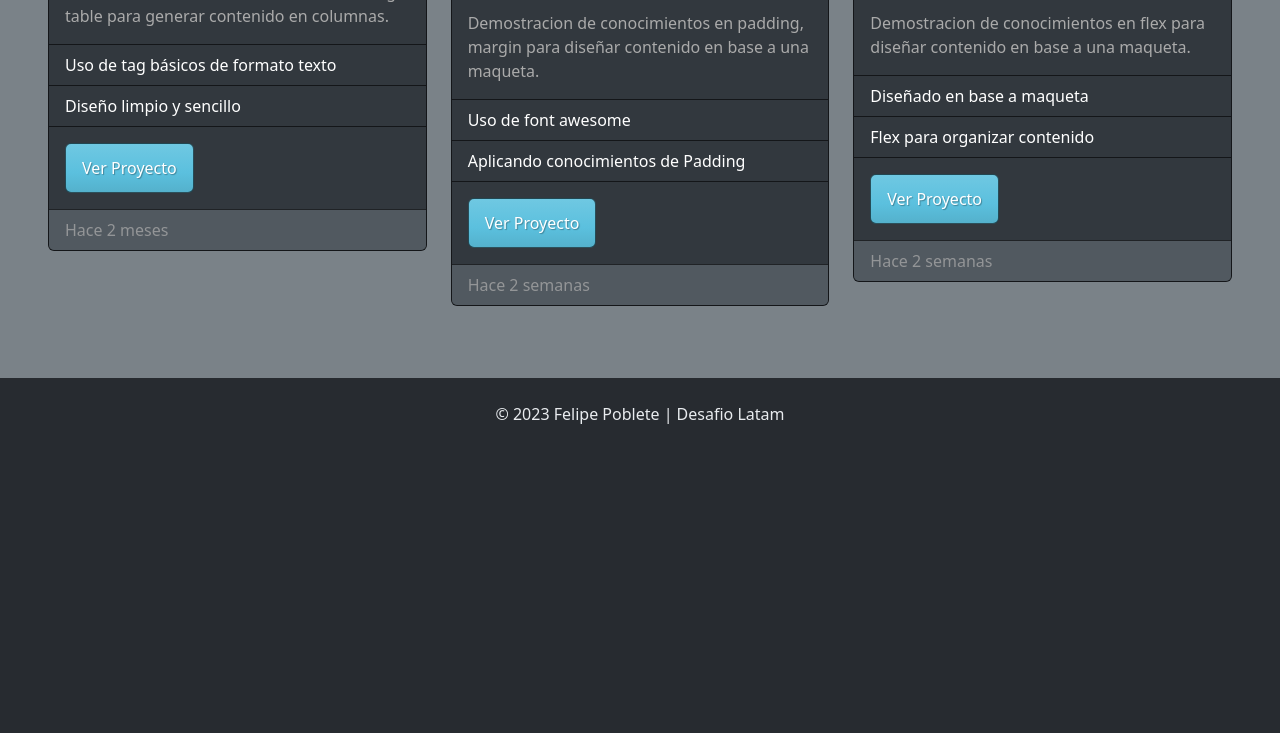
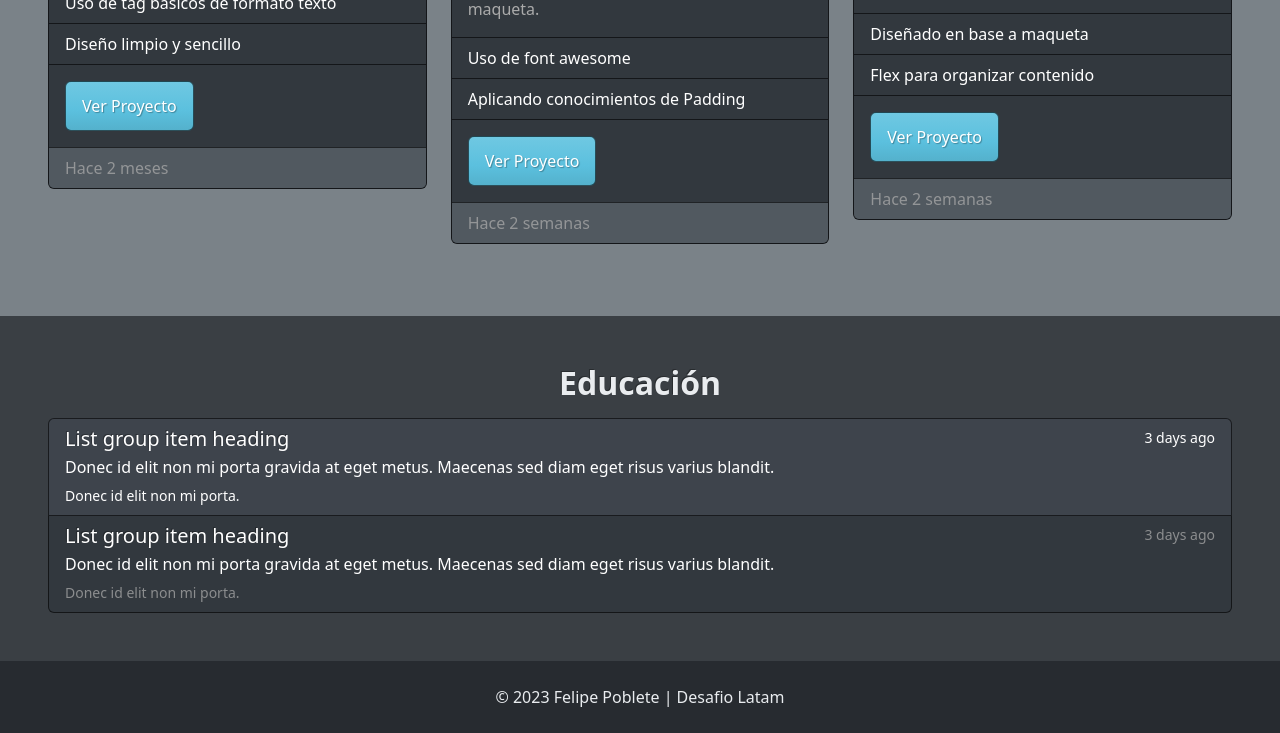
Before and after one commit to lauraespinozaulloa/desafio-portafolio, a plain HTML site: page index.html in a window 1280 px wide. Shown: the part 1075-1808 px from the top of the page. Before the commit the page ends 1525 px from the top, so only its background shows below. Drawn offline with nearby package versions, Linux system fonts and the light colour scheme.

Commit message:
actualizado hasta educacion

```diff
--- a/index.html
+++ b/index.html
@@ -1,5 +1,6 @@
 <!DOCTYPE html>
 <html lang="es">
+
 <head>
     <meta charset="UTF-8">
     <meta http-equiv="X-UA-Compatible" content="IE=edge">
@@ -7,26 +8,22 @@
     <title>Portafolio Felipe Poblete | Desafio Latam 2023</title>
     <link rel="stylesheet" href="assets/css/styles.css">
     <link rel="stylesheet" href="assets/css/bootstrap.min.css">
-    <link
-      rel="stylesheet"
-      href="https://cdnjs.cloudflare.com/ajax/libs/font-awesome/6.4.0/css/all.min.css"
+    <link rel="stylesheet" href="https://cdnjs.cloudflare.com/ajax/libs/font-awesome/6.4.0/css/all.min.css"
         integrity="sha512-iecdLmaskl7CVkqkXNQ/ZH/XLlvWZOJyj7Yy7tcenmpD1ypASozpmT/E0iPtmFIB46ZmdtAc9eNBvH0H/ZpiBw=="
-      crossorigin="anonymous"
-      referrerpolicy="no-referrer"
-    />
+        crossorigin="anonymous" referrerpolicy="no-referrer" />
 </head>
+
 <body>
 
-    <nav class="navbar fixed-top navbar-expand-lg bg-primary" data-bs-theme="dark">
+    <nav class="navbar navbar-expand-lg bg-primary" data-bs-theme="dark">
         <div class="container-fluid">
             <a class="navbar-brand" href="#">Desafio Portafolio 2023</a>
-          <button class="navbar-toggler" type="button" data-bs-toggle="collapse" data-bs-target="#navbarSupportedContent" aria-controls="navbarSupportedContent" aria-expanded="false" aria-label="Toggle navigation">
+            <button class="navbar-toggler" type="button" data-bs-toggle="collapse"
+                data-bs-target="#navbarSupportedContent" aria-controls="navbarSupportedContent" aria-expanded="false"
+                aria-label="Toggle navigation">
                 <span class="navbar-toggler-icon"></span>
             </button>
-          <div
-          class="collapse navbar-collapse justify-content-end"
-          id="navbarSupportedContent"
-        >
+            <div class="collapse navbar-collapse justify-content-end" id="navbarSupportedContent">
                 <ul class="navbar-nav">
                     <li class="nav-item">
                         <a class="nav-link" href="#micv">Mi CV</a>
@@ -46,9 +43,9 @@
         </div>
     </nav>
 
-      <header id="hero-section" class="text-light py-4 mt-5">
+    <header id="hero-section" class="text-light py-3">
         <div class="container" id="micv">
-            <div class="col-12 col-md-10 py-5">
+            <div class="col-12 col-md-10 py-3 mt-2">
                 <h1 class="fw-bold">
                     Felipe Poblete G. | Analista Programador
                 </h1>
@@ -57,7 +54,7 @@
                 </p>
                 <ul>
                     <li>Edad: 35 años</li>
-                   <li>Estado Civil: Soltero</li>
+                    <li>Estado Civil: Cotizando</li>
                     <li>Direccion: Moneda 812, Santiago</li>
                     <li>Pais: Chile</li>
                     <li>Nivel Educativo alcanzado: Técnico profesional.</li>
@@ -77,9 +74,7 @@
 
 
     <section id="portafolio" class="p-5 bg-secondary">
-
         <h2 class="fw-bold text-center text-light mb-3">Mi Portafolio</h2>
-
         <div class="row">
             <div class="col-12 col-sm-4 py-2">
                 <div class="card mb-3">
@@ -90,14 +85,16 @@
                     </div>
                     <img src="assets/img/cv-card.png" alt="Iguana">
                     <div class="card-body">
-                      <p class="card-text">Demostración básica de HTML, se utilizó tag table para generar contenido en columnas.</p>
+                        <p class="card-text">Demostración básica de HTML, se utilizó tag table para generar contenido en
+                            columnas.</p>
                     </div>
                     <ul class="list-group list-group-flush">
                         <li class="list-group-item">Uso de tag básicos de formato texto</li>
                         <li class="list-group-item">Diseño limpio y sencillo</li>
                     </ul>
                     <div class="card-body">
-                      <a href="https://fpobleteinfo.github.io/desafio-cv/" target="_blank" class="card-link"><button type="button" class="btn btn-info">Ver Proyecto</button></a>
+                        <a href="https://fpobleteinfo.github.io/desafio-cv/" target="_blank" class="card-link"><button
+                                type="button" class="btn btn-info">Ver Proyecto</button></a>
                     </div>
                     <div class="card-footer text-muted">
                         Hace 2 meses
@@ -113,14 +110,16 @@
                     </div>
                     <img src="assets/img/iguana-card.png" alt="Iguana">
                     <div class="card-body">
-                      <p class="card-text">Demostracion de conocimientos en padding, margin para diseñar contenido en base a una maqueta.</p>
+                        <p class="card-text">Demostracion de conocimientos en padding, margin para diseñar contenido en
+                            base a una maqueta.</p>
                     </div>
                     <ul class="list-group list-group-flush">
                         <li class="list-group-item">Uso de font awesome</li>
                         <li class="list-group-item">Aplicando conocimientos de Padding</li>
                     </ul>
                     <div class="card-body">
-                        <a href="https://fpobleteinfo.github.io/desafio-iguana/" target="_blank" class="card-link"><button type="button" class="btn btn-info">Ver Proyecto</button></a>
+                        <a href="https://fpobleteinfo.github.io/desafio-iguana/" target="_blank"
+                            class="card-link"><button type="button" class="btn btn-info">Ver Proyecto</button></a>
                     </div>
                     <div class="card-footer text-muted">
                         Hace 2 semanas
@@ -136,20 +135,45 @@
                     </div>
                     <img src="assets/img/cupon-card.png" alt="Cupones">
                     <div class="card-body">
-                      <p class="card-text">Demostracion de conocimientos en flex para diseñar contenido en base a una maqueta.</p>
+                        <p class="card-text">Demostracion de conocimientos en flex para diseñar contenido en base a una
+                            maqueta.</p>
                     </div>
                     <ul class="list-group list-group-flush">
                         <li class="list-group-item">Diseñado en base a maqueta</li>
                         <li class="list-group-item">Flex para organizar contenido</li>
                     </ul>
                     <div class="card-body">
-                        <a href="https://fpobleteinfo.github.io/Cupon/" target="_blank" class="card-link"><button type="button" class="btn btn-info">Ver Proyecto</button></a>
+                        <a href="https://fpobleteinfo.github.io/Cupon/" target="_blank" class="card-link"><button
+                                type="button" class="btn btn-info">Ver Proyecto</button></a>
                     </div>
                     <div class="card-footer text-muted">
                         Hace 2 semanas
                     </div>
                 </div>
             </div>
+        </div>
+    </section>
+
+    <section id="educacion" class="p-5 bg-primary">
+        <h2 class="fw-bold text-center text-light mb-3">Educación</h2>
+
+        <div class="list-group">
+            <a href="#" class="list-group-item list-group-item-action flex-column align-items-start active">
+              <div class="d-flex w-100 justify-content-between">
+                <h5 class="mb-1">List group item heading</h5>
+                <small>3 days ago</small>
+              </div>
+              <p class="mb-1">Donec id elit non mi porta gravida at eget metus. Maecenas sed diam eget risus varius blandit.</p>
+              <small>Donec id elit non mi porta.</small>
+            </a>
+            <a href="#" class="list-group-item list-group-item-action flex-column align-items-start">
+              <div class="d-flex w-100 justify-content-between">
+                <h5 class="mb-1">List group item heading</h5>
+                <small class="text-muted">3 days ago</small>
+              </div>
+              <p class="mb-1">Donec id elit non mi porta gravida at eget metus. Maecenas sed diam eget risus varius blandit.</p>
+              <small class="text-muted">Donec id elit non mi porta.</small>
+            </a>
           </div>
 
     </section>
@@ -158,11 +182,10 @@
         <p class="mb-0">&copy; 2023 Felipe Poblete | Desafio Latam</p>
     </footer>
 
-    <script
-      src="https://cdn.jsdelivr.net/npm/bootstrap@5.0.2/dist/js/bootstrap.bundle.min.js"
+    <script src="https://cdn.jsdelivr.net/npm/bootstrap@5.0.2/dist/js/bootstrap.bundle.min.js"
         integrity="sha384-MrcW6ZMFYlzcLA8Nl+NtUVF0sA7MsXsP1UyJoMp4YLEuNSfAP+JcXn/tWtIaxVXM"
-      crossorigin="anonymous"
-    ></script>
+        crossorigin="anonymous"></script>
 
 </body>
+
 </html>
```
Lines whose indentation alone changed are shown as unchanged.
